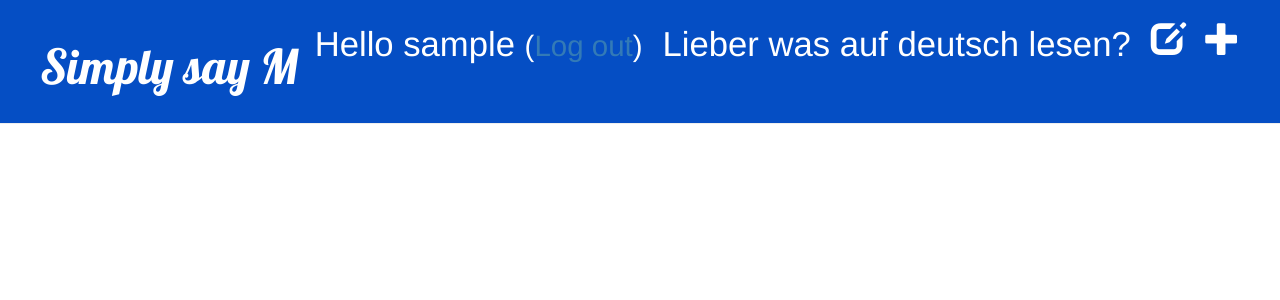
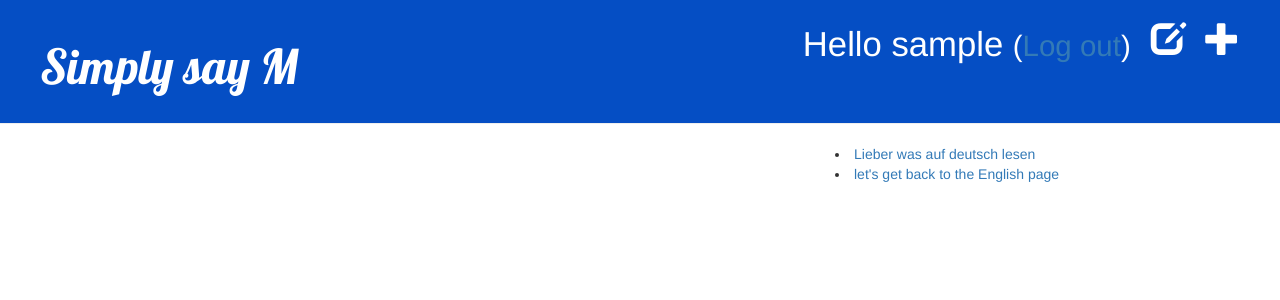
Before and after one commit to StarfishM/my-first-blog, a Django app: a page that uses blog/templates/blog/base.html in a window 1280 px wide. Shown: the top 300 px of the page. Run offline with Django 3.2, Linux system fonts and the light colour scheme; the visitor is signed in with stand-in values (Sample User, id 1); data that the repository does not hold is empty; some libraries are stand-ins or nearby versions.

Commit message:
Make the links to English/German blogcontent appear in the right column next to blogposts.

```diff
--- a/blog/templates/blog/base.html
+++ b/blog/templates/blog/base.html
@@ -12,11 +12,10 @@
          {% if user.is_authenticated %}
             <a href="{% url 'post_new' %}" class="top-menu"><span class="glyphicon glyphicon-plus"></span></a>
             <a href="{% url 'post_draft_list' %}" class="top-menu"><span class="glyphicon glyphicon-edit"></span></a>
-            <a href="{% url 'de' %}" class="top-menu">Lieber was auf deutsch lesen?</a>
             <p class="top-menu">Hello {{ user.username }} <small>(<a href="{% url 'logout' %}">Log out</a>)</small></p>
         {% else %}
             <a href="{% url 'login' %}" class="top-menu"><span class="glyphicon glyphicon-lock"></span></a>
-            <a href="{% url 'de' %}" class="top-menu">Lieber was auf deutsch lesen?</a>
+
         {% endif %}
         <h1><a href="/">Simply say M</a></h1>
     </div>
@@ -26,6 +25,10 @@
             {% block content %}
             {% endblock %}
             </div>
+            <div class="col-md-4">
+                <li><a href="{% url 'de' %}">Lieber was auf deutsch lesen</a></li>
+                <li><a href="{% url 'post_list' %}">let's get back to the English page</a></li>
+            </div>
         </div>
     </div>
 </body>
```
